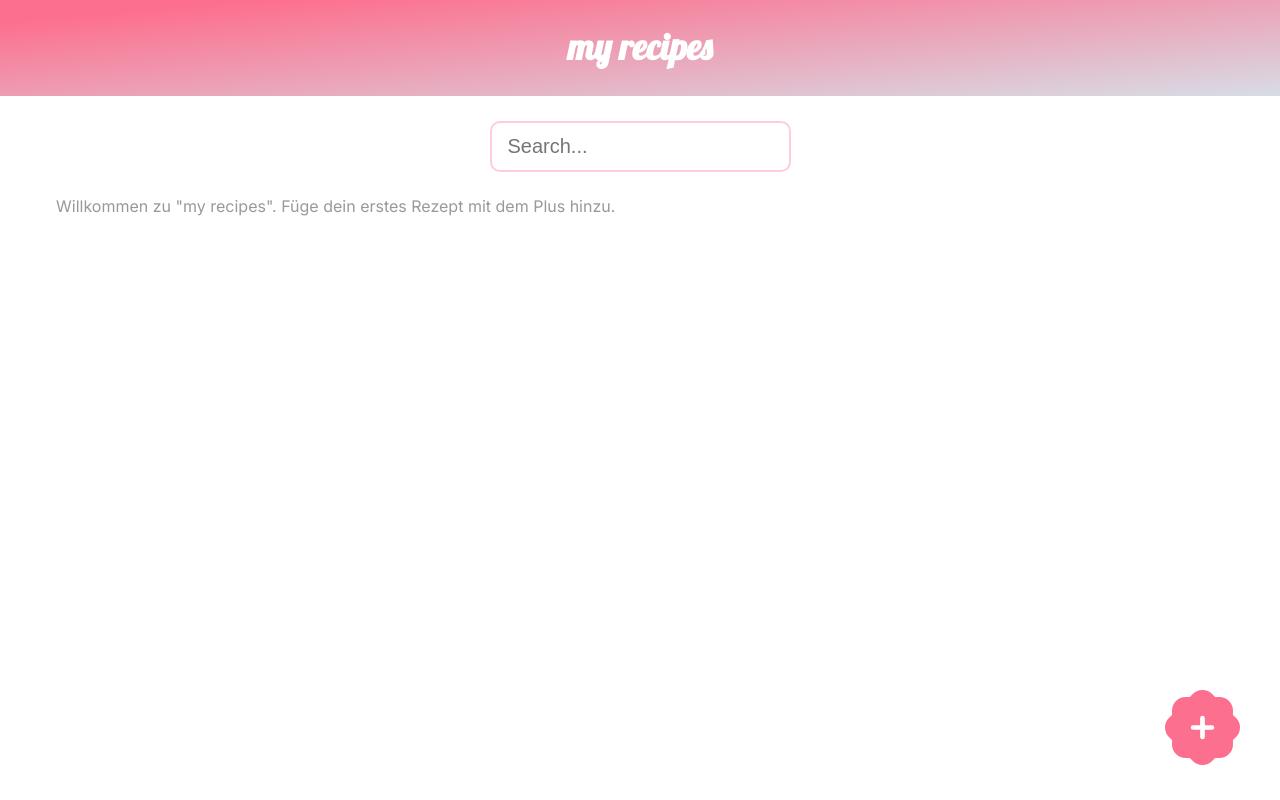
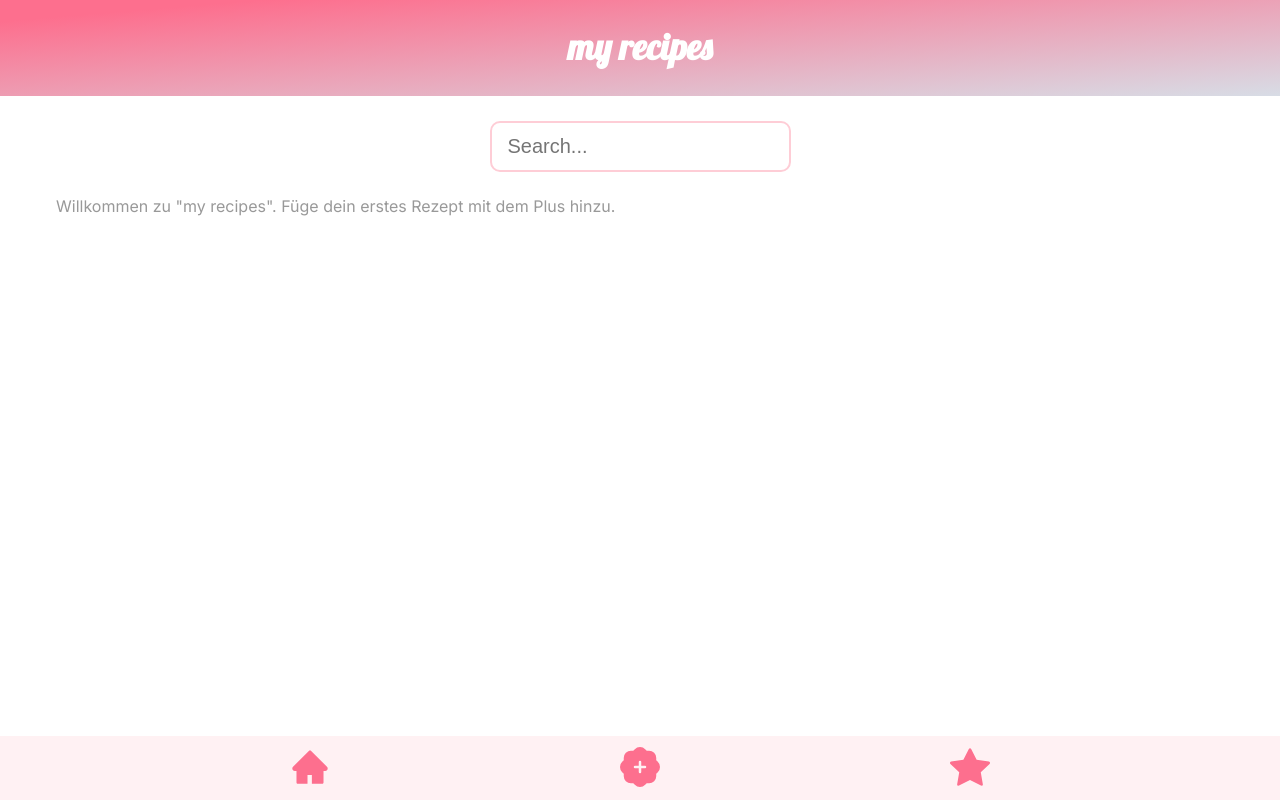
Before and after one commit to Luxa23/capstone-project, a Next.js app: page / in a window 1280 px wide. Built offline with nearby package versions, Linux system fonts and the light colour scheme.

Commit message:
Added navigation component to home

```diff
--- /dev/null
+++ b/components/Navigation.js
@@ -0,0 +1,30 @@
+import { StyledNavigation } from './StyledComponents';
+
+import Link from 'next/link';
+import HomeIcon from '../public/homeicon.svg';
+import StarIcon from '../public/staricon.svg';
+import PlusIcon from '../public/plusicon.svg';
+
+export default function Navigation() {
+  return (
+    <>
+      <StyledNavigation>
+        <button>
+          <Link passHref href="/">
+            <HomeIcon width="40px" height="40px" />
+          </Link>
+        </button>
+        <button>
+          <Link passHref href="/new-recipe">
+            <PlusIcon width="40px" height="40px" />
+          </Link>
+        </button>
+        <button>
+          <Link passHref href="/favorite-recipes">
+            <StarIcon width="40px" height="40px" />
+          </Link>
+        </button>
+      </StyledNavigation>
+    </>
+  );
+}
--- /dev/null
+++ b/components/StyledComponents/StyledNavigation.js
@@ -0,0 +1,19 @@
+import styled from 'styled-components';
+
+const StyledNavigation = styled.nav`
+  background: #fff1f3;
+  position: fixed;
+  bottom: 0;
+  width: 100vw;
+  height: 4rem;
+  display: flex;
+  align-items: center;
+  justify-content: space-evenly;
+
+  button {
+    color: var(--primary-color);
+    background-color: transparent;
+    border: none;
+  }
+`;
+export default StyledNavigation;
--- a/components/StyledComponents/index.js
+++ b/components/StyledComponents/index.js
@@ -16,6 +16,7 @@ import StyledA from './StyledA';
 import StyledRecipeDetails from './StyledRecipeDetails';
 import StyledAText from './StyledAText';
 import StyledTextHome from './StyledTextHome';
+import StyledNavigation from './StyledNavigation';
 
 export {
   StyledButton,
@@ -36,4 +37,5 @@ export {
   StyledRecipeDetails,
   StyledAText,
   StyledTextHome,
+  StyledNavigation,
 };
--- a/pages/index.js
+++ b/pages/index.js
@@ -13,6 +13,7 @@ import useHydration from '../hooks/useHydration';
 import useStore from '../hooks/useStore';
 import PlusIcon from '../public/plusicon.svg';
 import HeaderHome from '../components/HeaderHome';
+import Navigation from '../components/Navigation';
 
 export default function Home() {
   const recipeList = useStore(state => state.recipeList);
@@ -75,11 +76,7 @@ export default function Home() {
               })}
             </StyledUl>
 
-            <Link passHref href="/new-recipe">
-              <StyledButton className="button--plusicon">
-                <PlusIcon width="75px" height="75px" />
-              </StyledButton>
-            </Link>
+            <Navigation />
           </StyledPageContainerHome>
         </>
       )}
```
Also changed, not shown: public/homeicon.svg (added), public/plusicon.svg.
